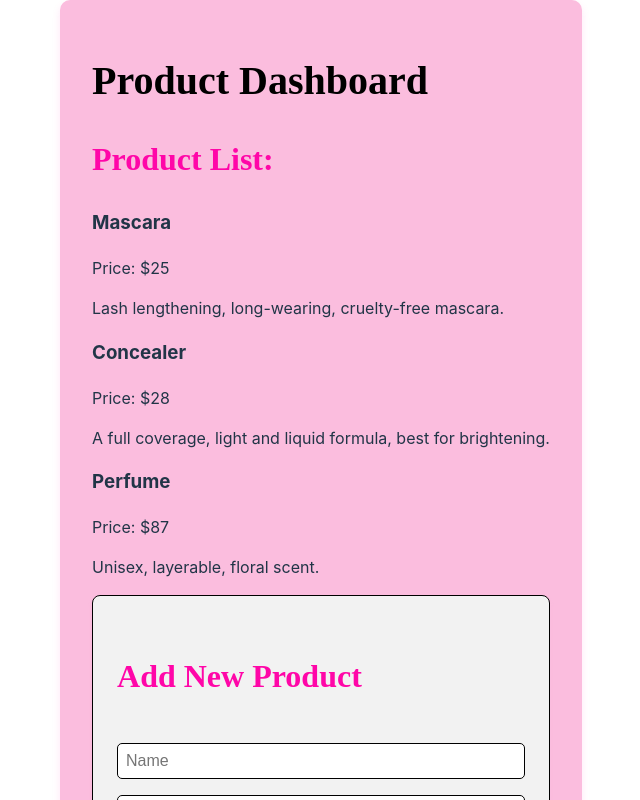
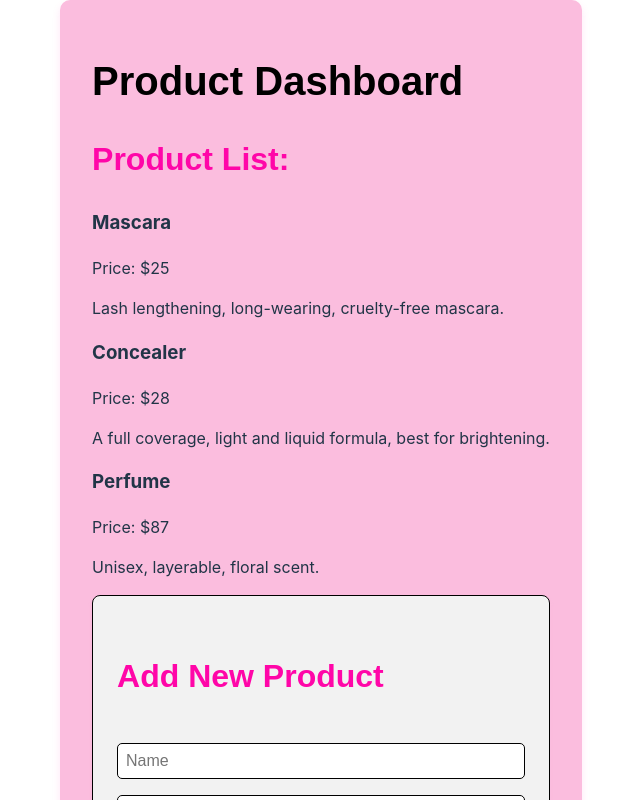
Before and after one commit to ayabarakat3/product-dashboard, a React (Vite) app: page / in a window 1280 px wide. Shown: the top 800 px of the page, without its empty margins (319-959 px from the left). Built offline with nearby package versions, Linux system fonts and the light colour scheme.

Commit message:
changed display

```diff
--- a/src/App.css
+++ b/src/App.css
@@ -11,14 +11,14 @@
     font-size: 2.5rem;
     color: #000000;
     margin-bottom: 1rem;
-    font-family: 'Times New Roman', sans-serif;
+    font-family: 'Ariel', sans-serif;
   }
 
   h2 {
     font-size: 2rem;
     color: #ff06a8;
     margin-top: 2rem;
-    font-family: 'Times New Roman', sans-serif;
+    font-family: 'Ariel', sans-serif;
   }
 
   .product-item {
```
